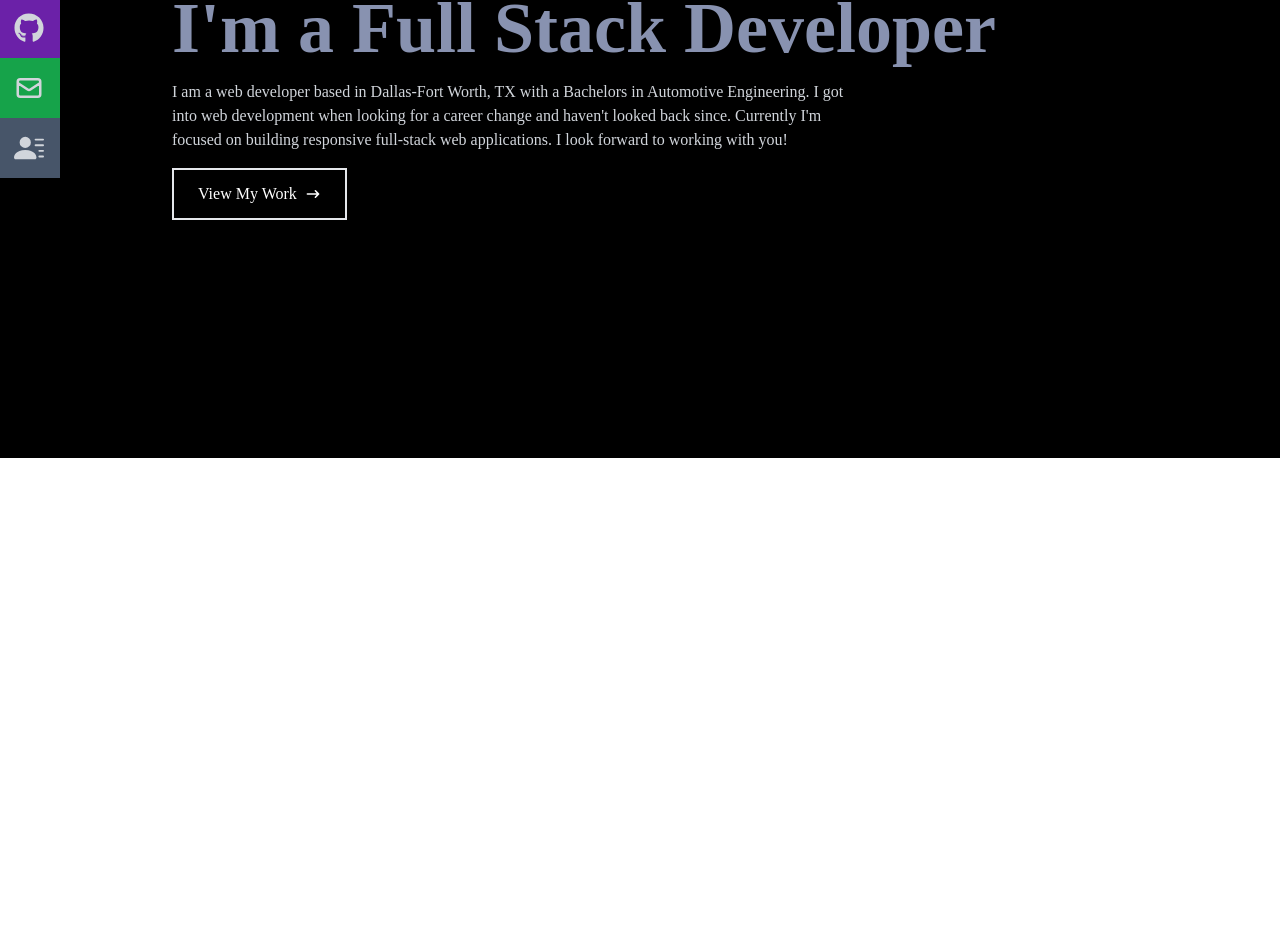
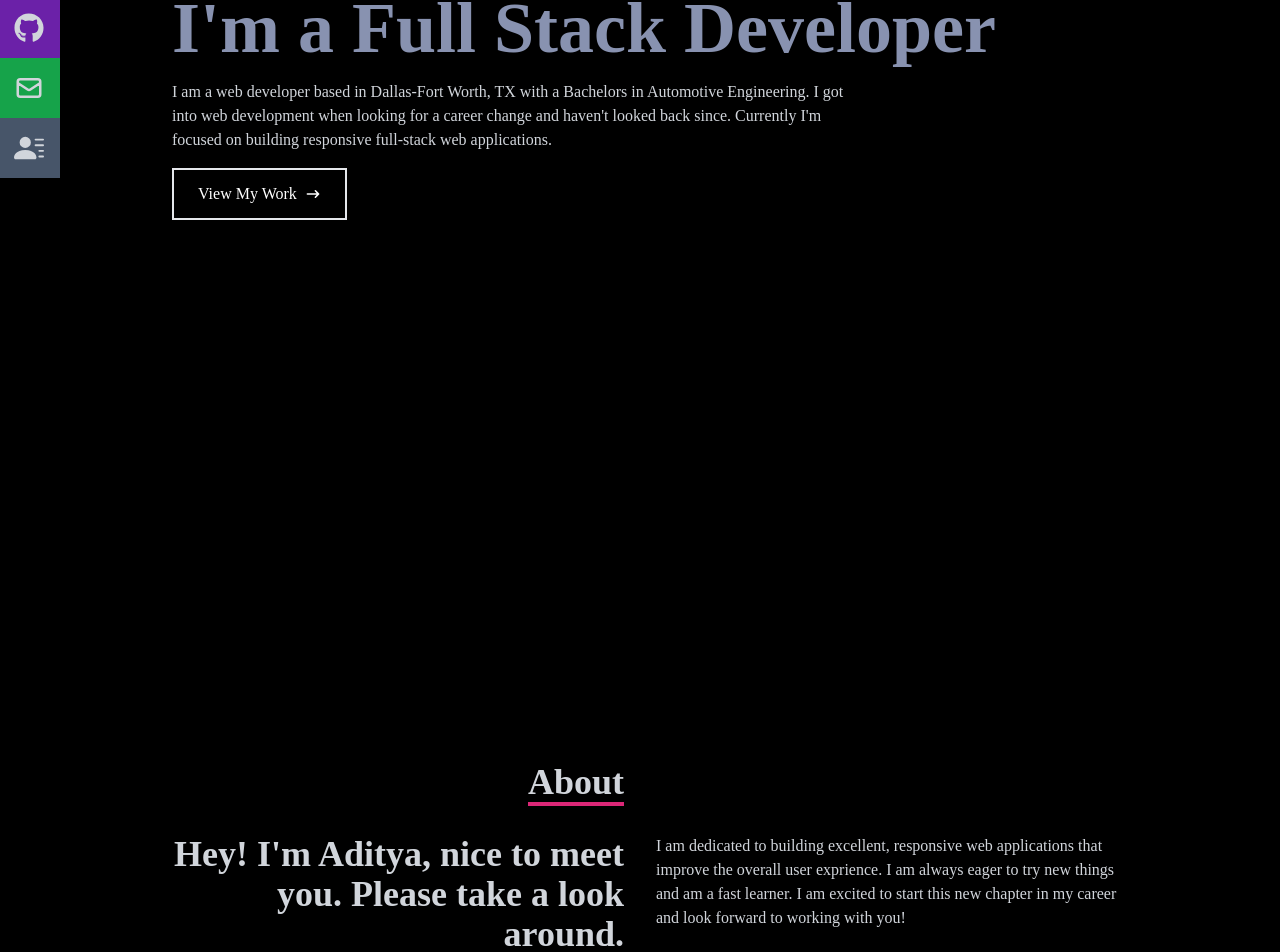
Before and after one commit to adinair007/Portfolio_v3.0, a React (Create React App) app: page / in a window 1280 px wide. Shown: the part 342-1294 px from the top of the page. Before the commit the page ends 800 px from the top, so only its background shows below. Built offline with nearby package versions, Linux system fonts and the light colour scheme.

Commit message:
Added about section

```diff
--- a/src/components/About.jsx
+++ b/src/components/About.jsx
@@ -1,9 +1,33 @@
-import React from 'react'
+import React from "react";
 
 export const About = () => {
   return (
-    <div>
+    <div name="about" className="w-full h-screen bg-black text-gray-300">
+      <div className="flex flex-col justify-center items-center w-full h-full">
+        <div className="max-w-[1000px] w-full grid grid-cols-2 gap-8">
+          <div className="sm:text-right pb-8 pl-4">
+            <p className="text-4xl font-bold inline border-b-4 border-pink-600">
+              About
+            </p>
+          </div>
+          <div></div>
+        </div>
+        <div className="max-w-[1000px] w-full grid sm:grid-cols-2 gap-8 px-4">
+          <div className="sm:text-right text-4xl font-bold">
+            <p>Hey! I'm Aditya, nice to meet you. Please take a look around.</p>
+          </div>
+          <div>
+            <p>
+              I am dedicated to building excellent, responsive web applications
+              that improve the overall user exprience. I am always eager to try
+              new things and am a fast learner. I am excited to start this new
+              chapter in my career and look forward to working with you!
+            </p>
+          </div>
+        </div>
+      </div>
+    </div>
+  );
+};
 
-    </div>
-  )
-}
+export default About;
--- a/src/components/Home.jsx
+++ b/src/components/Home.jsx
@@ -17,18 +17,19 @@ export const Home = () => {
           I am a web developer based in Dallas-Fort Worth, TX with a Bachelors
           in Automotive Engineering. I got into web development when looking for
           a career change and haven't looked back since. Currently I'm focused
-          on building responsive full-stack web applications. I look forward to
-          working with you!
+          on building responsive full-stack web applications.
         </p>
         <div>
           <button className="text-white group border-2 px-6 py-3 flex items-center hover:bg-pink-600 hover:border-pink-600">
             View My Work
             <span>
               <HiArrowNarrowRight className="ml-2 group-hover:rotate-90 duration-300" />
-              </span>
+            </span>
           </button>
         </div>
       </div>
     </div>
   );
 };
+
+export default Home;
--- a/src/components/Navbar.jsx
+++ b/src/components/Navbar.jsx
@@ -83,3 +83,5 @@ export const Navbar = () => {
     </div>
   );
 };
+
+export default Navbar;
```
